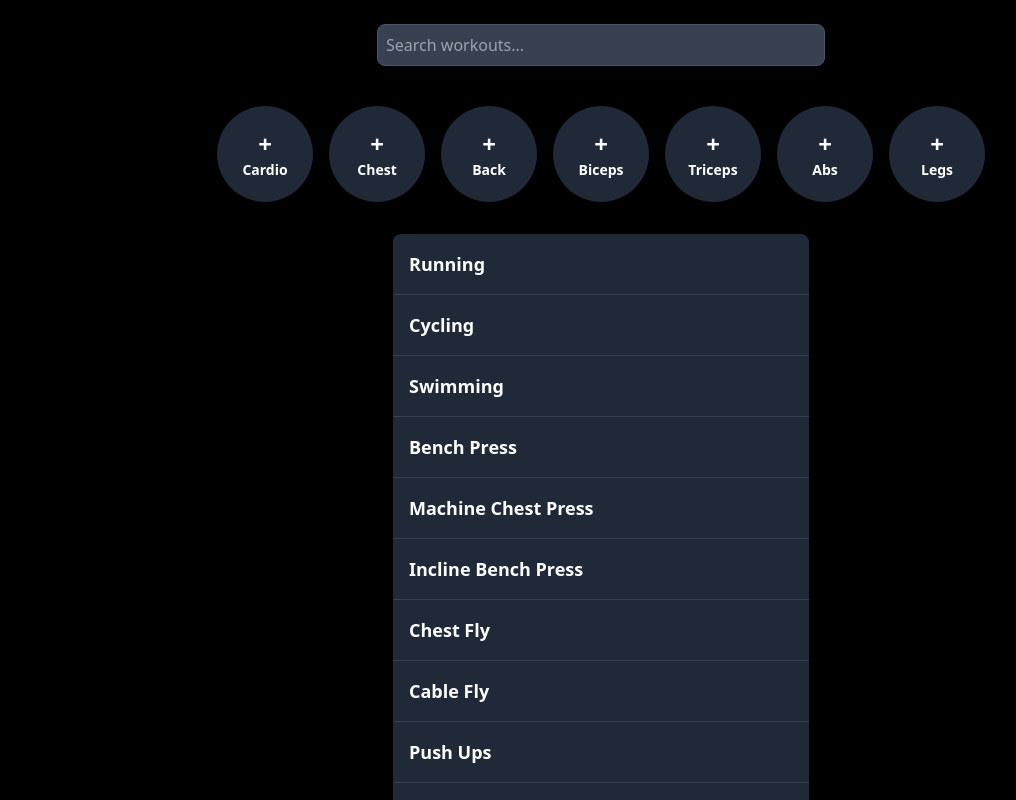
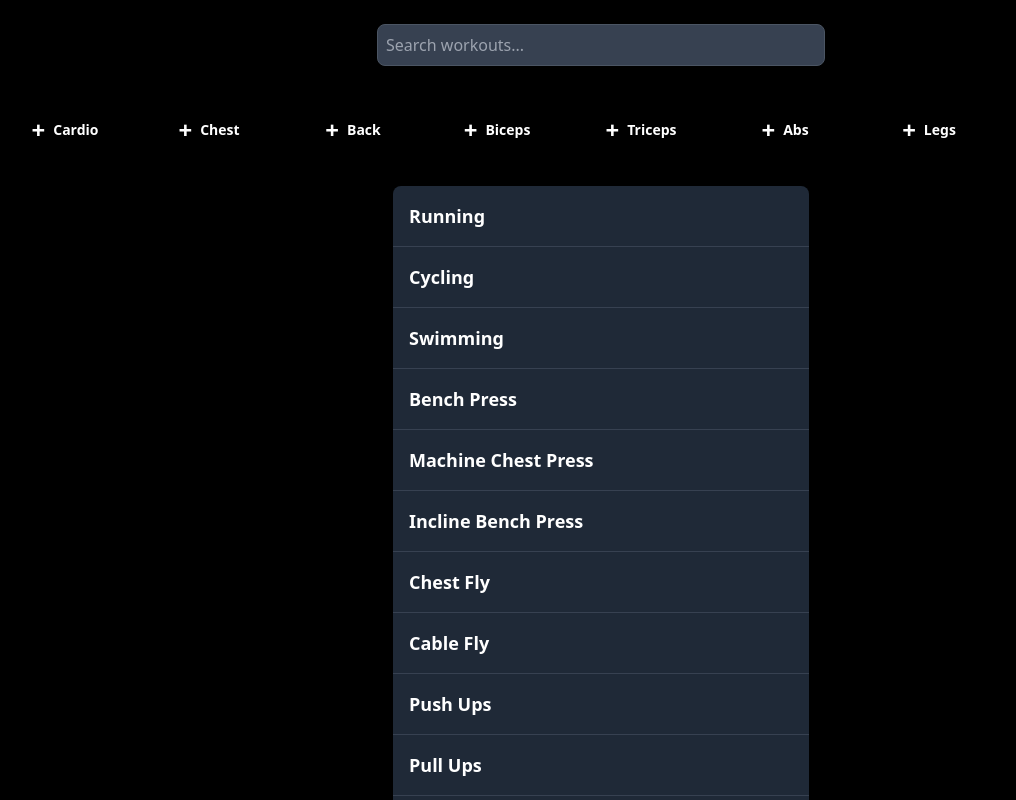
Before and after one commit to shashankshet/LiftNote, a React (Vite) app in the folder frontend/: page /Trackworkout in a window 1280 px wide. Shown: the top 800 px of the page, without its empty margins (39-1055 px from the left). Built offline with nearby package versions, Linux system fonts and the light colour scheme.

Commit message:
fix ui: horizontal scrool

```diff
--- a/frontend/src/components/Trackworkout.jsx
+++ b/frontend/src/components/Trackworkout.jsx
@@ -73,7 +73,7 @@ const Trackworkout = () => {
     );
 
   return (
-    <div className="flex flex-col items-center justify-center min-h-screen bg-black dark:bg-black p-6">
+    <div className="flex flex-col items-center justify-center min-h-screen bg-black dark:bg-black p-6 w-full">
       <input
         type="text"
         placeholder="Search workouts..."
@@ -81,18 +81,18 @@ const Trackworkout = () => {
         onChange={(e) => setSearchTerm(e.target.value)}
         className="mb-6 p-2 rounded-lg bg-gray-700 text-white border border-gray-600 w-full max-w-md"
       />
-      <div className="flex flex-wrap justify-center gap-4 p-4">
+      <div className="flex overflow-x-auto gap-4 p-4 w-full">
         {workoutCategories.map((category) => (
           <button
             key={category.name}
-            className={`w-24 h-24 bg-gray-800 text-white rounded-full shadow-lg overflow-hidden cursor-pointer transform hover:scale-105 transition-transform dark:bg-gray-800 ${
+            className={`flex-shrink-0 w-32 h-12 bg-black text-white rounded-full shadow-lg overflow-hidden cursor-pointer transform hover:scale-105 transition-transform dark:bg-black ${
               selectedCategory === category.name ? "bg-blue-500" : ""
             }`}
             onClick={() => handleCategoryClick(category.name)}
           >
-            <div className="relative w-full h-full flex flex-col items-center justify-center">
+            <div className="relative w-full h-full flex items-center justify-center">
               <span className="text-2xl font-bold">+</span>
-              <h2 className="text-sm font-bold">{category.name}</h2>
+              <h2 className="text-sm font-bold ml-2">{category.name}</h2>
             </div>
           </button>
         ))}
```
